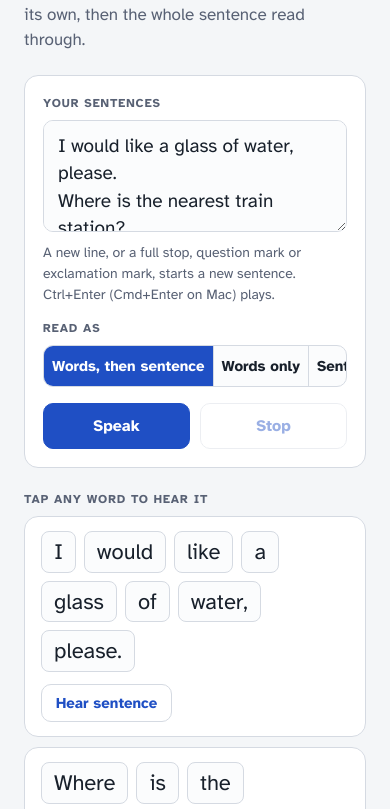
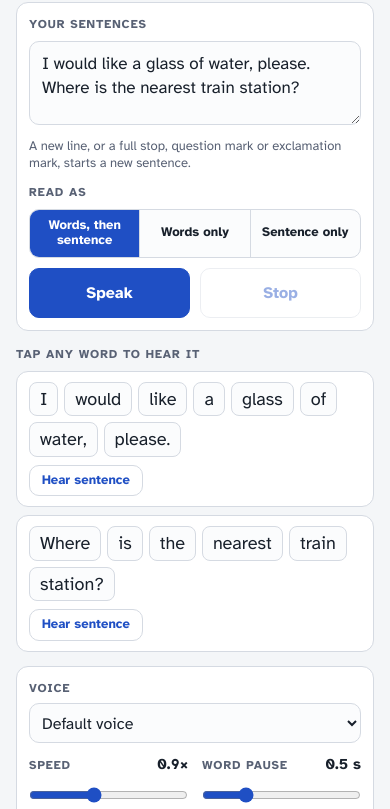
Before and after one commit to davidinteriors/say-it-aloud, a plain HTML site: page index.html in a window 390 px wide. Shown: the part 99-908 px from the top of the page. Drawn offline with nearby package versions, Linux system fonts and the light colour scheme.

Commit message:
Add files via upload

```diff
--- a/index.html
+++ b/index.html
@@ -1,9 +1,14 @@
+<!doctype html>
+<html lang="en">
+<head>
+<meta charset="utf-8">
+<meta name="viewport" content="width=device-width, initial-scale=1, viewport-fit=cover">
 <title>Say It Aloud</title>
-<meta name="claude:viewport-fit-sides" content="cover">
 <link rel="stylesheet" href="https://fonts.googleapis.com/css2?family=Atkinson+Hyperlegible:wght@400;700&family=Bricolage+Grotesque:opsz,wght@12..96,600..800&display=swap">
 <style>
   /* Layout: one calm column. Input and controls on top, tappable word stage in the middle, settings last. */
   :root {
+    color-scheme: light;
     --bg: #F4F6F8;
     --surface: #FFFFFF;
     --field: #FBFCFD;
@@ -49,6 +54,9 @@
     color-scheme: dark;
   }
 
+  html { -webkit-text-size-adjust: 100%; padding-top: env(safe-area-inset-top, 0px); padding-bottom: env(safe-area-inset-bottom, 0px); }
+  body { margin: 0; }
+  [hidden] { display: none !important; }
   * { box-sizing: border-box; }
   body {
     background: var(--bg);
@@ -128,7 +136,7 @@
   .seg input:checked:focus-visible + label { outline-color: var(--hl); }
 
   .buttons { display: flex; gap: 10px; }
-  button { font: inherit; cursor: pointer; }
+  button { font: inherit; cursor: pointer; touch-action: manipulation; }
   button:focus-visible, select:focus-visible, input[type="range"]:focus-visible, textarea:focus-visible {
     outline: 3px solid var(--accent);
     outline-offset: 2px;
@@ -199,17 +207,35 @@
     font-weight: 700;
   }
 
-  @media (max-width: 480px) {
-    h1 { font-size: 1.875rem; }
-    .seg { width: 100%; }
-    .seg label { flex: 1; text-align: center; padding-inline: 8px; }
-    .buttons { width: 100%; }
-    .buttons button { flex: 1; }
+  @media (max-width: 560px) {
+    body { padding-block: 14px 28px; }
+    .app { gap: 14px; }
+    h1 { font-size: 1.625rem; margin-bottom: 2px; }
+    .lede { font-size: 0.9375rem; line-height: 1.4; }
+    .card { padding: 12px; gap: 10px; border-radius: 12px; }
+    textarea { min-height: 84px; font-size: 1.0625rem; padding: 10px 12px; }
+    .hint { font-size: 0.8125rem; line-height: 1.35; }
+    .hint .desktop-only { display: none; }
+    .controls { gap: 10px; }
+    .controls > * { width: 100%; }
+    .seg { display: flex; width: 100%; }
+    .seg label { flex: 1; display: flex; align-items: center; justify-content: center; text-align: center; white-space: normal; line-height: 1.2; padding: 8px 6px; font-size: 0.8125rem; }
+    .buttons button { flex: 1; padding-block: 12px; }
+    .stage { gap: 8px; }
+    .sentence { padding: 10px 12px; gap: 8px; border-radius: 12px; }
+    .words { flex-basis: 100%; gap: 6px; }
+    .word { font-size: 1.125rem; padding: 5px 10px; }
+    .sentence .secondary { padding: 5px 12px; font-size: 0.8125rem; }
+    .settings { grid-template-columns: 1fr 1fr; gap: 10px 14px; }
+    .settings .field:first-child { grid-column: 1 / -1; }
+    select { padding: 8px; }
   }
   @media (prefers-reduced-motion: reduce) {
     .word { transition: none; }
   }
 </style>
+</head>
+<body>
 
 <main class="app">
   <header>
@@ -224,7 +250,7 @@
       <label class="label" for="text">Your sentences</label>
       <textarea id="text" spellcheck="true" lang="en" placeholder="Type or paste a sentence, for example: I would like a glass of water, please."></textarea>
     </div>
-    <p class="hint">A new line, or a full stop, question mark or exclamation mark, starts a new sentence. Ctrl+Enter (Cmd+Enter on Mac) plays.</p>
+    <p class="hint">A new line, or a full stop, question mark or exclamation mark, starts a new sentence.<span class="desktop-only"> Ctrl+Enter (Cmd+Enter on Mac) plays.</span></p>
     <div class="controls">
       <fieldset class="seg-wrap">
         <legend class="label">Read as</legend>
@@ -259,7 +285,7 @@
       <input type="range" id="rate" min="0.5" max="1.5" step="0.05" value="0.9">
     </div>
     <div class="field">
-      <div class="row"><label class="label" for="gap">Pause between words</label><span id="gapOut" class="value">0.5 s</span></div>
+      <div class="row"><label class="label" for="gap">Word pause</label><span id="gapOut" class="value">0.5 s</span></div>
       <input type="range" id="gap" min="0" max="2000" step="100" value="500">
     </div>
   </section>
@@ -501,3 +527,5 @@
   render();
 })();
 </script>
+</body>
+</html>
```
